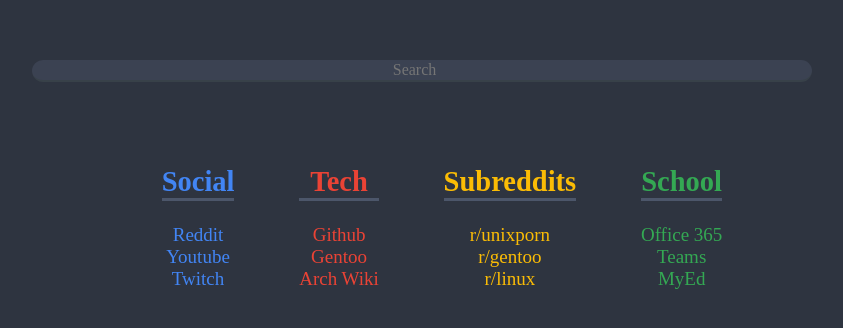
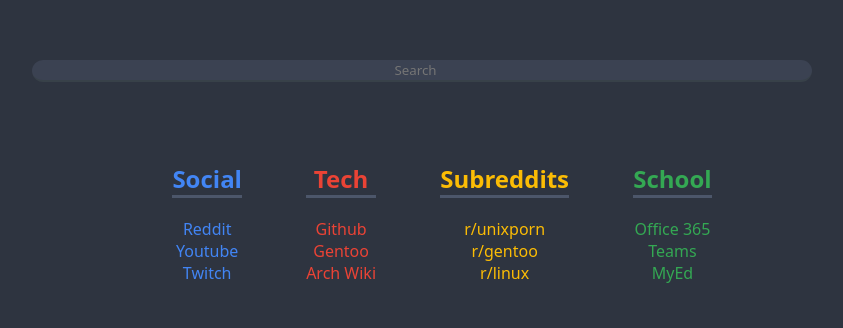
Before and after one commit to rethinkingrn/startpage, a plain HTML site: page index.html in a window 1280 px wide. Shown: the part 192-520 px from the top of the page, without its empty margins (218-1061 px from the left). Drawn offline with Linux system fonts and the light colour scheme.

Commit message:
Changed the font

```diff
--- a/style.css
+++ b/style.css
@@ -1,6 +1,6 @@
 html {
     color: #eceff4;
-    font: 19px "GohuFont Nerd Font Mono";
+    font-family: 'Noto Sans', sans-serif;
     height: 100%;
 }
 
@@ -45,7 +45,7 @@ div {
 
 input {
     background-color: #3b4252;
-    font: 16px "GohuFont Nerd Font Mono";
+    font-family: 'Noto Sans', sans-serif;
     color: #eceff4;
     height: 100%;
     width: 100%;
```
